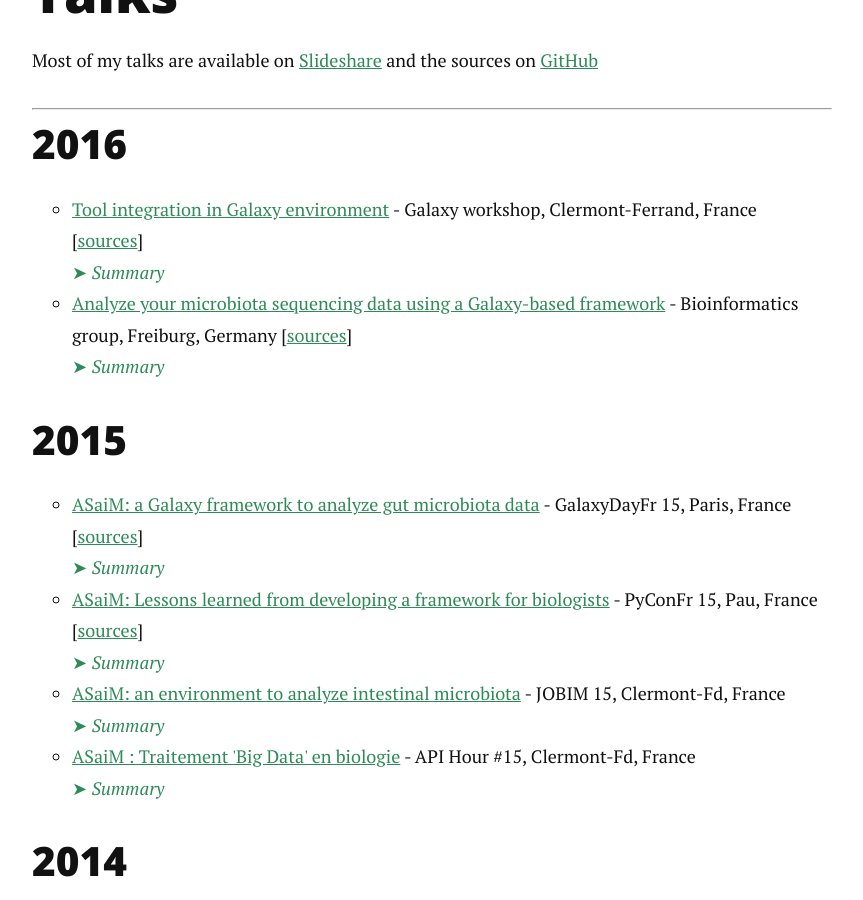
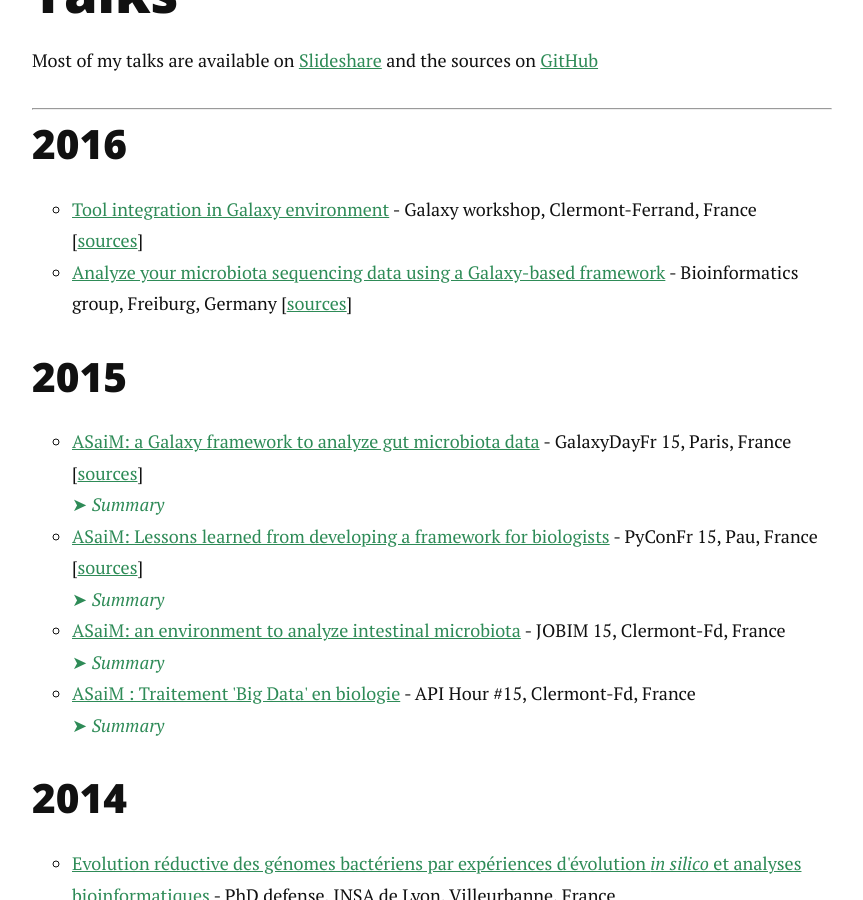
Before and after one commit to bebatut-research/bebatut-research.github.io, a Jekyll site: the page built from talks.md, in a window 1280 px wide and 900 px high, scrolled down 314 px. Shown: the whole window, without its empty margins (208-1071 px from the left). Built offline with Jekyll 4.4.1, drawn with Linux system fonts in a browser that asks for light colours; nearby versions of some CDN libraries; Markdown is read by kramdown in place of the engine named in the settings.

Commit message:
Remove summary when empty

```diff
--- a/talks.md
+++ b/talks.md
@@ -22,12 +22,14 @@ and the sources on [GitHub](https://github.com/bebatut-slides)
           {% if talk.video_url %} [<a href="{{ talk.video_url }}">video</a>]{% endif %}{% if talk.source %} [<a href="{{ talk.source }}">sources</a>]{% endif %}
         </div>
 
-        <div class="toggle">
-          <a class="toggler">&#10148; <em>Summary</em></a>
-          <p class="talk-summary toggled">
-            {{ talk.summary }}
-          </p>
-        </div>
+        {% if talk.summary %}
+          <div class="toggle">
+            <a class="toggler">&#10148; <em>Summary</em></a>
+            <p class="talk-summary toggled">
+              {{ talk.summary }}
+            </p>
+          </div>
+        {% endif %}
       </li>
     {% endfor %}
   </ul>
```
